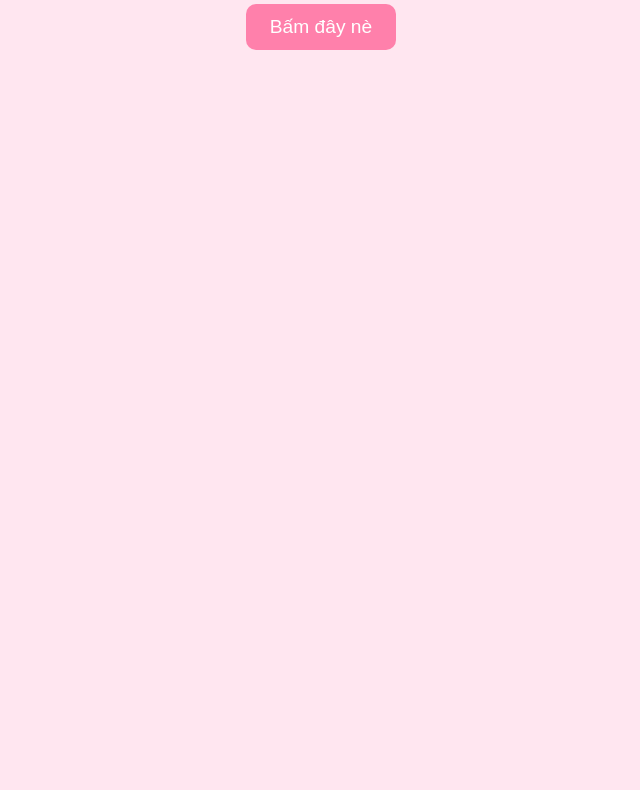
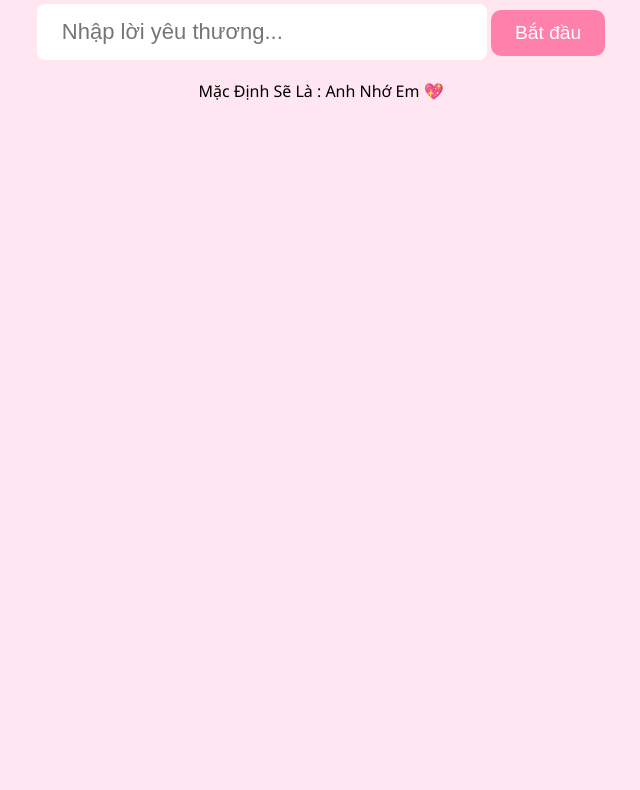
Before and after one commit to ngocdo1307/AnhNhoEm, a plain HTML site: page index.html in a window 1280 px wide. Shown: the part 138-928 px from the top of the page, without its empty margins (319-959 px from the left). Drawn offline with Linux system fonts and the light colour scheme.

Commit message:
index.html

```diff
--- a/index.html
+++ b/index.html
@@ -8,10 +8,20 @@
 </head>
 <body>
   <div class="content">
-    <h1>Anh có bất ngờ cho em nè</h1>
-    <button id="showButton">Bấm đây nè</button>
-    <div id="boxContainer"></div>
+  <h1>Anh có bất ngờ cho em nè</h1>
+
+  <!-- Ô nhập -->
+  <input type="text" id="loveInput" placeholder="Nhập lời yêu thương..." />
+
+  <!-- Nút bấm -->
+  <button id="showButton">Bắt đầu</button>
+
+  <!-- Hộp hiển thị -->
+  <div id="boxContainer">
+    <div id="loveBox" class="hidden">Mặc Định Sẽ Là : Anh Nhớ Em 💖</div>
   </div>
+</div>
+
 
   <script src="script.js"></script>
 <audio autoplay loop>
```
